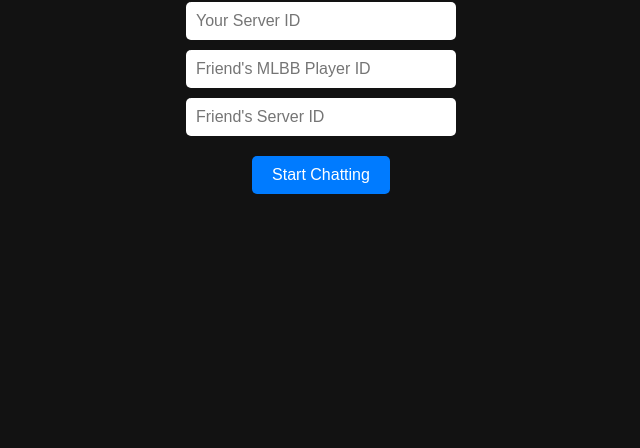
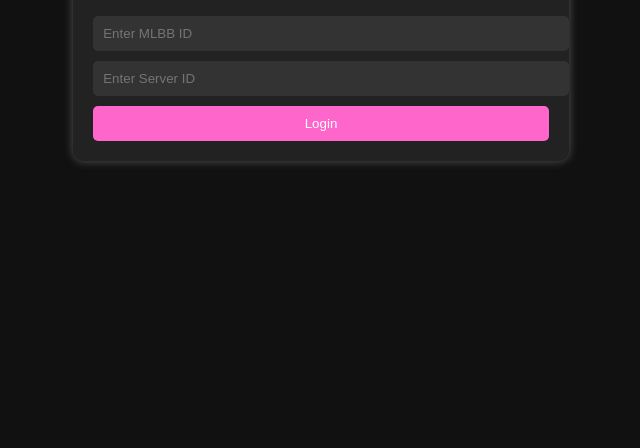
Before and after one commit to king224-coder/sofia-private-chat, a plain HTML site: page Index.html in a window 1280 px wide. Shown: the part 368-816 px from the top of the page, without its empty margins (319-959 px from the left). Drawn offline with Linux system fonts and the light colour scheme.

Commit message:
Update Index.html

```diff
--- a/Index.html
+++ b/Index.html
@@ -1,76 +1,63 @@
 <!DOCTYPE html>
-<html lang="en">
+<html>
 <head>
   <meta charset="UTF-8" />
-<meta name="viewport" content="width=device-width, initial-scale=1" />
-<title>Sofia Private Chat Login</title>
+  <title>Sofia Private Chat - Login</title>
   <style>
     body {
       font-family: Arial, sans-serif;
-    background: #121212;
-    color: white;
+      background-color: #111;
+      color: #fff;
       display: flex;
       flex-direction: column;
       align-items: center;
       justify-content: center;
       height: 100vh;
-    margin: 0;
     }
-  h1 { margin-bottom: 20px; }
+    .login-container {
+      background-color: #222;
+      padding: 20px;
+      border-radius: 10px;
+      box-shadow: 0 0 10px #555;
+    }
+    input, button {
+      margin-top: 10px;
+      padding: 10px;
+      width: 100%;
+      border: none;
+      border-radius: 5px;
+    }
     input {
-    padding: 10px;
-    margin: 5px 0;
-    border-radius: 5px;
-    border: none;
-    width: 250px;
-    font-size: 1em;
+      background-color: #333;
+      color: #fff;
     }
     button {
-    margin-top: 15px;
-    padding: 10px 20px;
-    font-size: 1em;
-    background: #007bff;
-    border: none;
-    border-radius: 5px;
-    color: white;
+      background-color: #ff66cc;
+      color: #fff;
       cursor: pointer;
-  }
-  button:hover {
-    background: #0056b3;
     }
   </style>
 </head>
 <body>
-
-<h1>Sofia Private Chat Login</h1>
-
-<input type="text" id="playerId" placeholder="Your MLBB Player ID" />
-<input type="text" id="playerServer" placeholder="Your Server ID" />
-<input type="text" id="friendId" placeholder="Friend's MLBB Player ID" />
-<input type="text" id="friendServer" placeholder="Friend's Server ID" />
-
-<button onclick="login()">Start Chatting</button>
+  <div class="login-container">
+    <h2>Sofia Private Chat</h2>
+    <input type="text" id="mlbbID" placeholder="Enter MLBB ID" required />
+    <input type="text" id="serverID" placeholder="Enter Server ID" required />
+    <button onclick="login()">Login</button>
+  </div>
 
   <script>
     function login() {
-    const playerId = document.getElementById('playerId').value.trim();
-    const playerServer = document.getElementById('playerServer').value.trim();
-    const friendId = document.getElementById('friendId').value.trim();
-    const friendServer = document.getElementById('friendServer').value.trim();
-
-    if (!playerId || !playerServer || !friendId || !friendServer) {
-      alert("Please fill all fields!");
+      const mlbbID = document.getElementById('mlbbID').value.trim();
+      const serverID = document.getElementById('serverID').value.trim();
+      if (!mlbbID || !serverID) {
+        alert('Please fill all fields');
         return;
       }
-
-    localStorage.setItem("playerId", playerId);
-    localStorage.setItem("playerServer", playerServer);
-    localStorage.setItem("friendId", friendId);
-    localStorage.setItem("friendServer", friendServer);
-
-    window.location.href = "chat.html";
+      localStorage.setItem('playerID', mlbbID);
+      localStorage.setItem('serverID', serverID);
+      window.location.href = 'chat.html';
     }
   </script>
-
 </body>
 </html>
```
Lines whose indentation alone changed are shown as unchanged.
